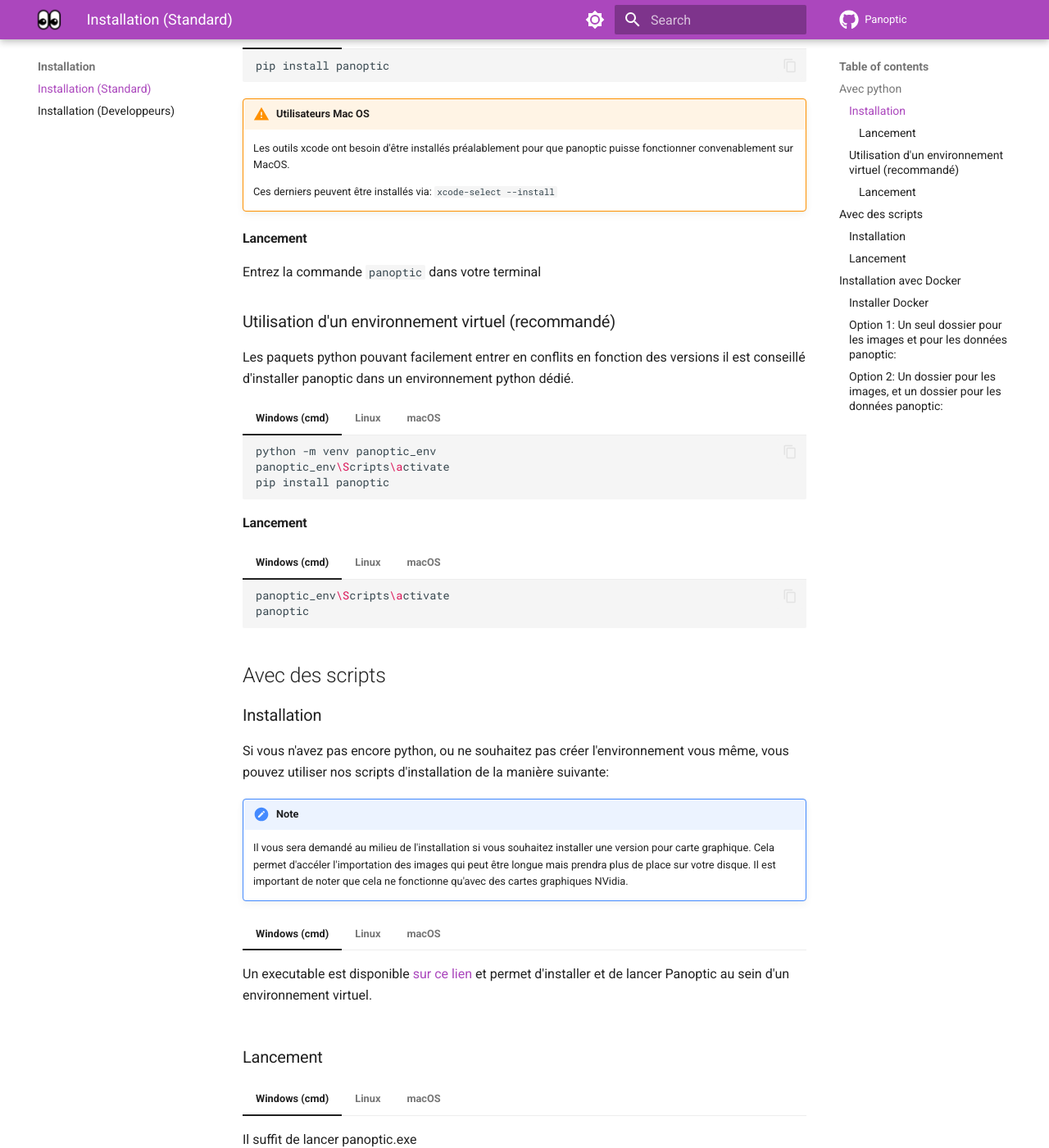
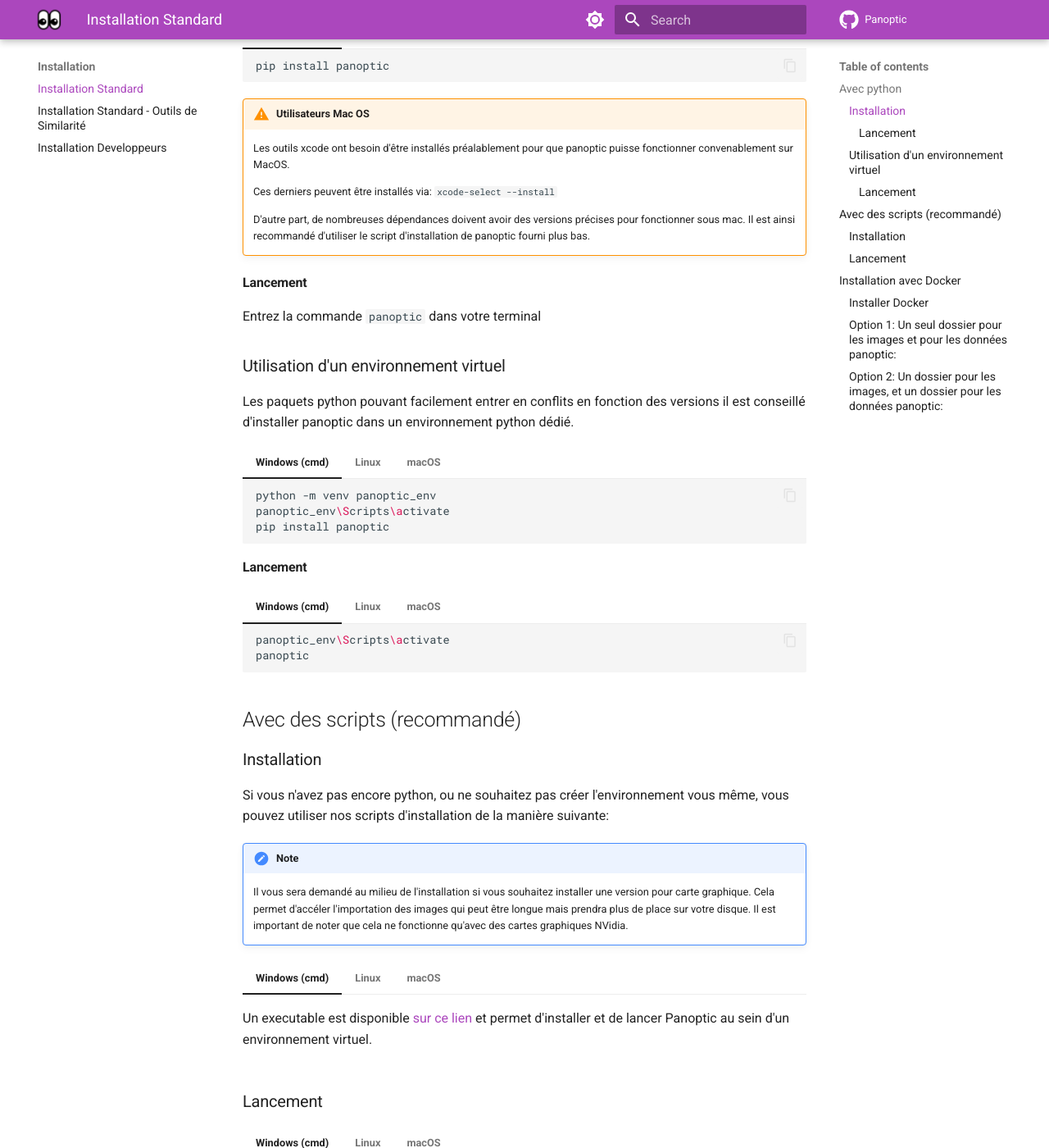
Before and after one commit to PanopticOrg/panopticorg.github.io, an MkDocs documentation site: the page built from docs/install/install.md, in a window 1280 px wide and 1400 px high, scrolled down 557 px. Shown: the whole window at 82% size. Built offline with MkDocs 1.6.1 and Material for MkDocs 9.7.7, drawn with Linux system fonts in a browser that asks for light colours; comment, search, counter and statistics services are not loaded; some of the changed text lies outside the part shown.

Commit message:
end of install

````diff
--- a/docs/install/install.md
+++ b/docs/install/install.md
@@ -36,12 +36,14 @@
     Ces derniers peuvent être installés via:
     `xcode-select --install`
 
+    D'autre part, de nombreuses dépendances doivent avoir des versions précises pour fonctionner sous mac. Il est ainsi recommandé d'utiliser le script d'installation de panoptic fourni plus bas.
+
 
 #### Lancement
 
 Entrez la commande `panoptic` dans votre terminal
 
-### Utilisation d'un environnement virtuel (recommandé)
+### Utilisation d'un environnement virtuel
 
 Les paquets python pouvant facilement entrer en conflits en fonction des versions il est conseillé d'installer panoptic dans un environnement python dédié.
 
@@ -92,7 +94,7 @@
     panoptic
     ```
 
-## Avec des scripts
+## Avec des scripts (recommandé)
 
 ### Installation
 
--- a/mkdocs.yml
+++ b/mkdocs.yml
@@ -53,8 +53,9 @@
 nav:
   - Accueil: index.md
   - Installation:
-    - Installation (Standard): install/install.md
-    - Installation (Developpeurs): install/install_dev.md
+    - Installation Standard: install/install.md
+    - Installation Standard - Outils de Similarité: install/install_plugin.md
+    - Installation Developpeurs: install/install_dev.md
   - Utilisation:
     - Premier Lancement: start/first_start.md
     - Les Projets: start/projets.md
````
Also changed, not shown: docs/install/install_plugin.md (added, +7 -0 lines), docs/images/install_plugin_similarite.png (added).
